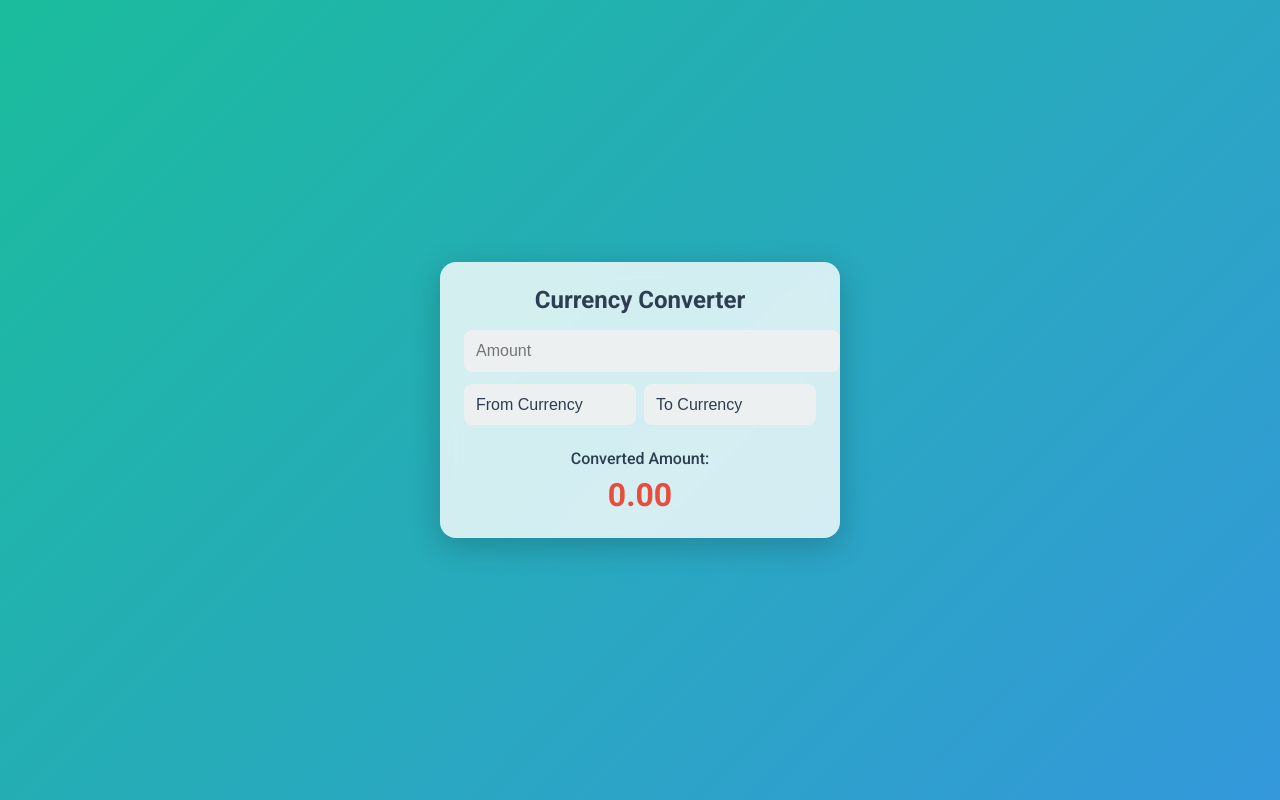
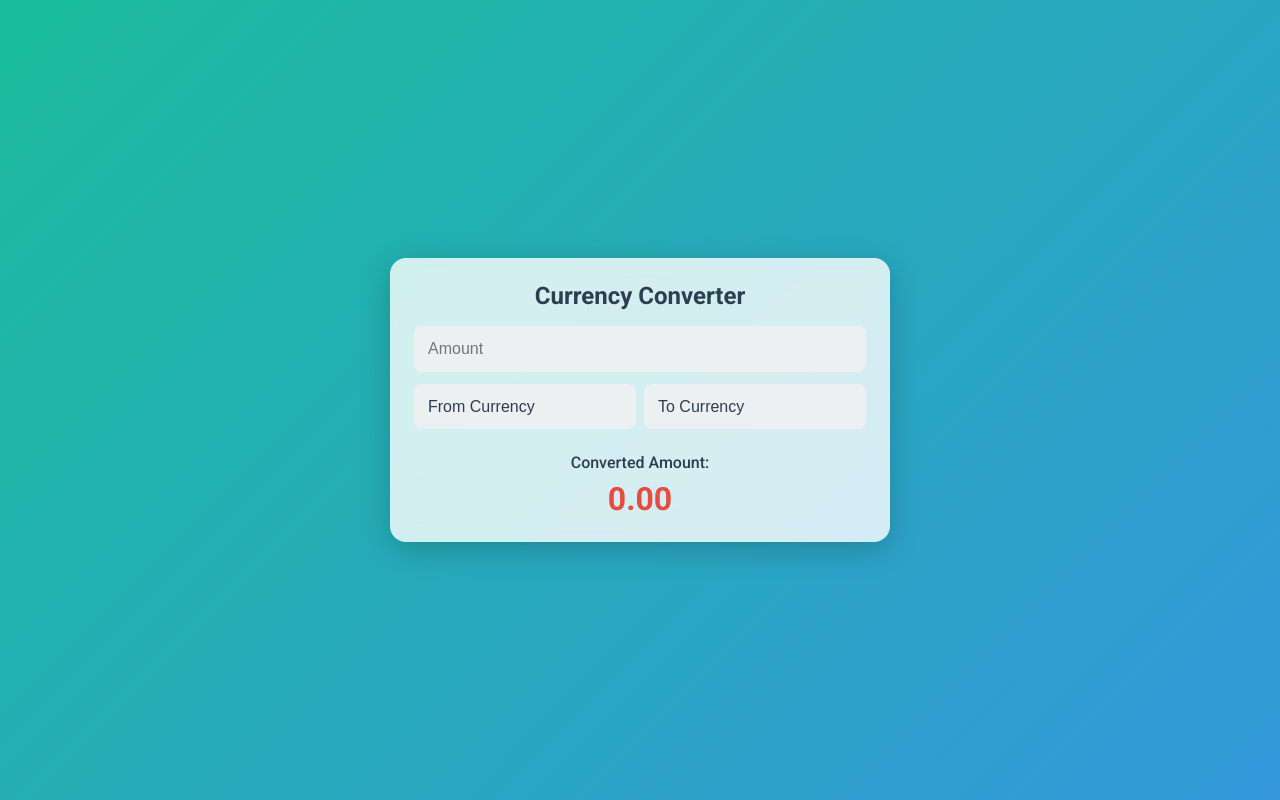
Before and after one commit to cc4672/currencyConverter, a plain HTML site: page index.html in a window 1280 px wide. Drawn offline with Linux system fonts and the light colour scheme.

Commit message:
Update styles.css

```diff
--- a/styles.css
+++ b/styles.css
@@ -1,3 +1,4 @@
+/* styles.css */
 body {
   margin: 0;
   padding: 0;
@@ -10,7 +11,7 @@ body {
 }
 .converter-container {
   width: 90%;
-  max-width: 400px;
+  max-width: 500px;
 }
 .converter-card {
   background: #ffffffcc;
@@ -31,13 +32,14 @@ body {
   gap: 12px;
 }
 .input-group input {
-  padding: 12px;
+  width: 100%;
+  padding: 14px;
   font-size: 1rem;
   border: none;
   border-radius: 8px;
   background: #ecf0f1;
   color: #2c3e50;
-  width: 100%;
+  box-sizing: border-box;
 }
 .select-group {
   display: flex;
@@ -46,15 +48,15 @@ body {
   flex-wrap: wrap;
 }
 .select-group select {
-  flex: 1;
-  min-width: 100px;
-  padding: 12px;
+  flex: 1 1 45%;
+  padding: 14px;
   font-size: 1rem;
   border: none;
   border-radius: 8px;
   appearance: none;
   background: #ecf0f1;
   color: #2c3e50;
+  box-sizing: border-box;
 }
 .output {
   margin-top: 24px;
@@ -79,6 +81,9 @@ body {
   .select-group {
     flex-direction: column;
   }
+  .select-group select {
+    flex: 1 1 100%;
+  }
   .output span {
     font-size: 1.5rem;
   }
```
